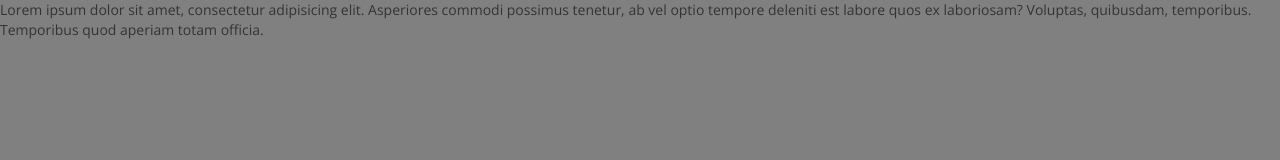
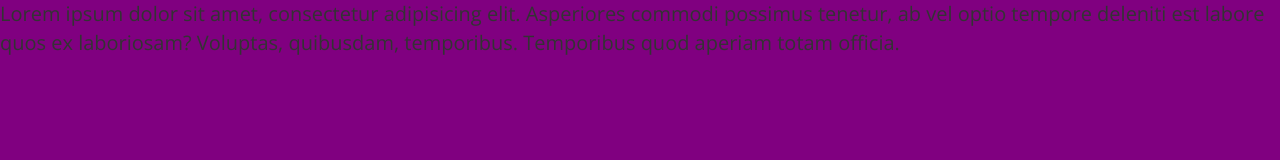
Before and after one commit to dmitriymarchen/Test-GIT, a plain HTML site: page index.html in a window 1280 px wide. Drawn offline with nearby package versions, Linux system fonts and the light colour scheme.

Commit message:
add bg purple for body

```diff
--- a/css/style.css
+++ b/css/style.css
@@ -3,5 +3,8 @@ body {
 	font-size: 14px;
 	min-width: 310px;
 	position: relative;
-	background-color: gray;
+	background-color: purple;
 }
+p{
+	font-size: 20px;
+}
```
